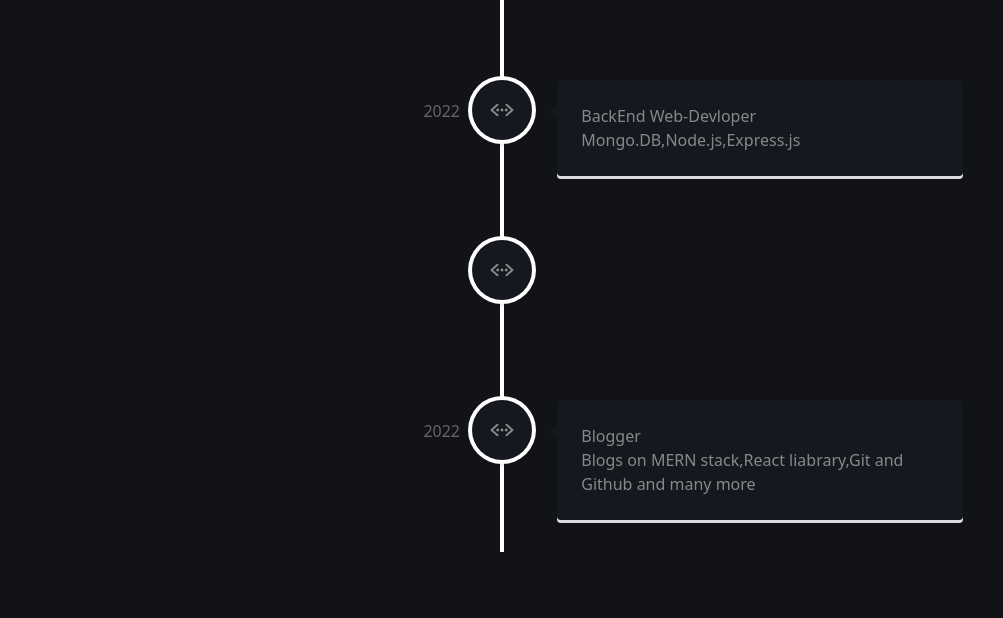
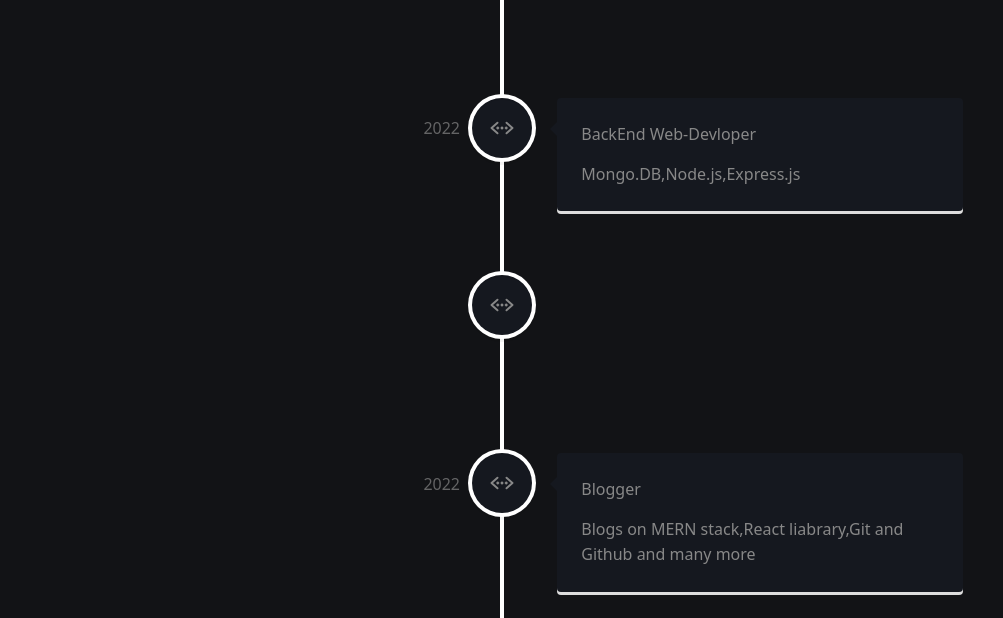
Before and after one commit to piyush-mahajan/Portfolio3.0, a React (Create React App) app: page / in a window 1280 px wide. Shown: the part 1540-2158 px from the top of the page, without its empty margins (138-1141 px from the left). Built offline with nearby package versions, Linux system fonts and the light colour scheme.

Commit message:
Update App.js

```diff
--- a/src/App.js
+++ b/src/App.js
@@ -173,9 +173,9 @@ function App() {
                     <h3 className="vertical-timeline-element-title">
                       {n.title}
                     </h3>
-                    <h4 className="vertical-timeline-element-subtitle">
+                    <p className="vertical-timeline-element-subtitle">
                       {n.description}
-                    </h4>
+                    </p>
                   </VerticalTimelineElement>
                 ))}
             </VerticalTimeline>
```
